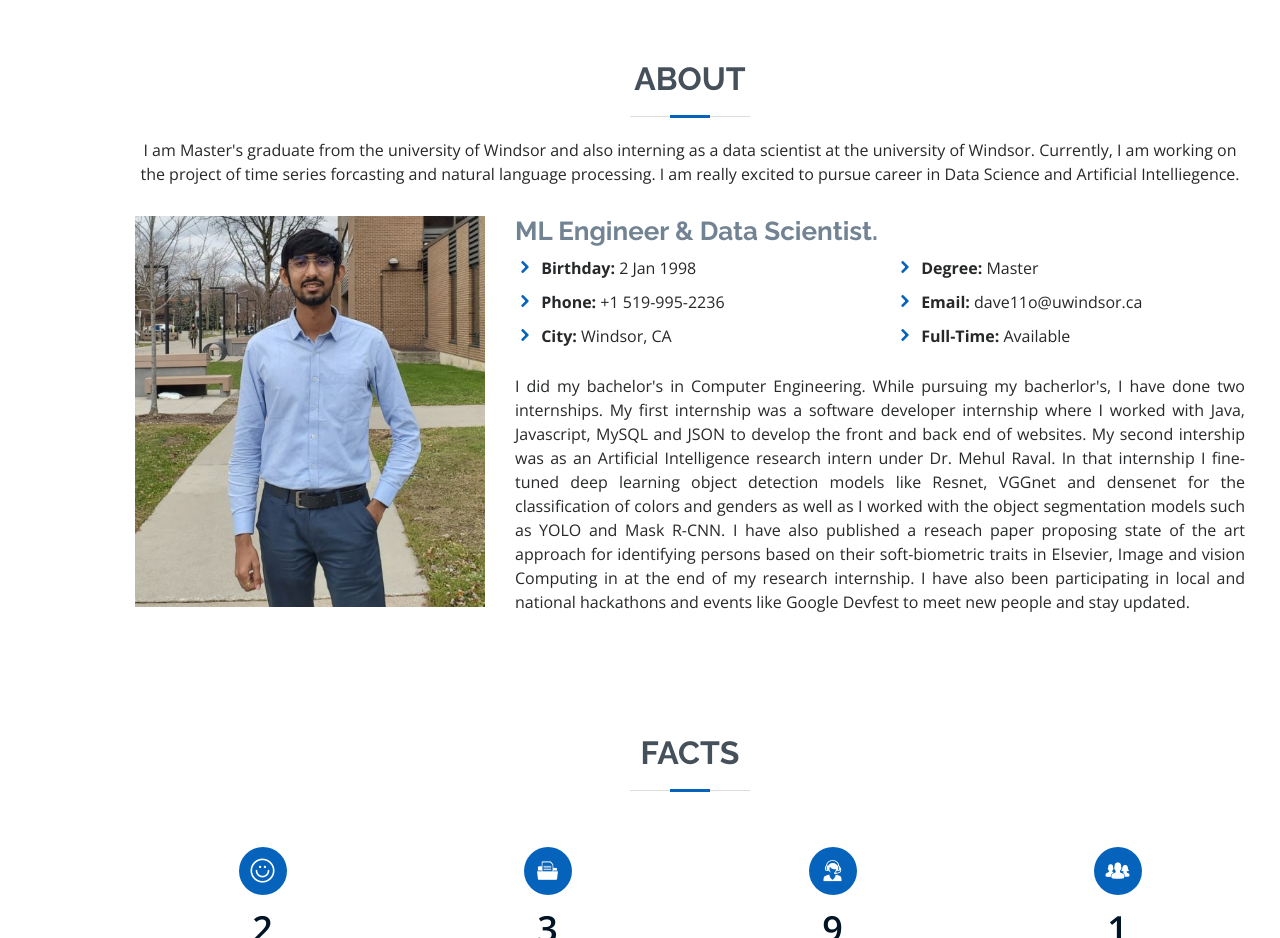
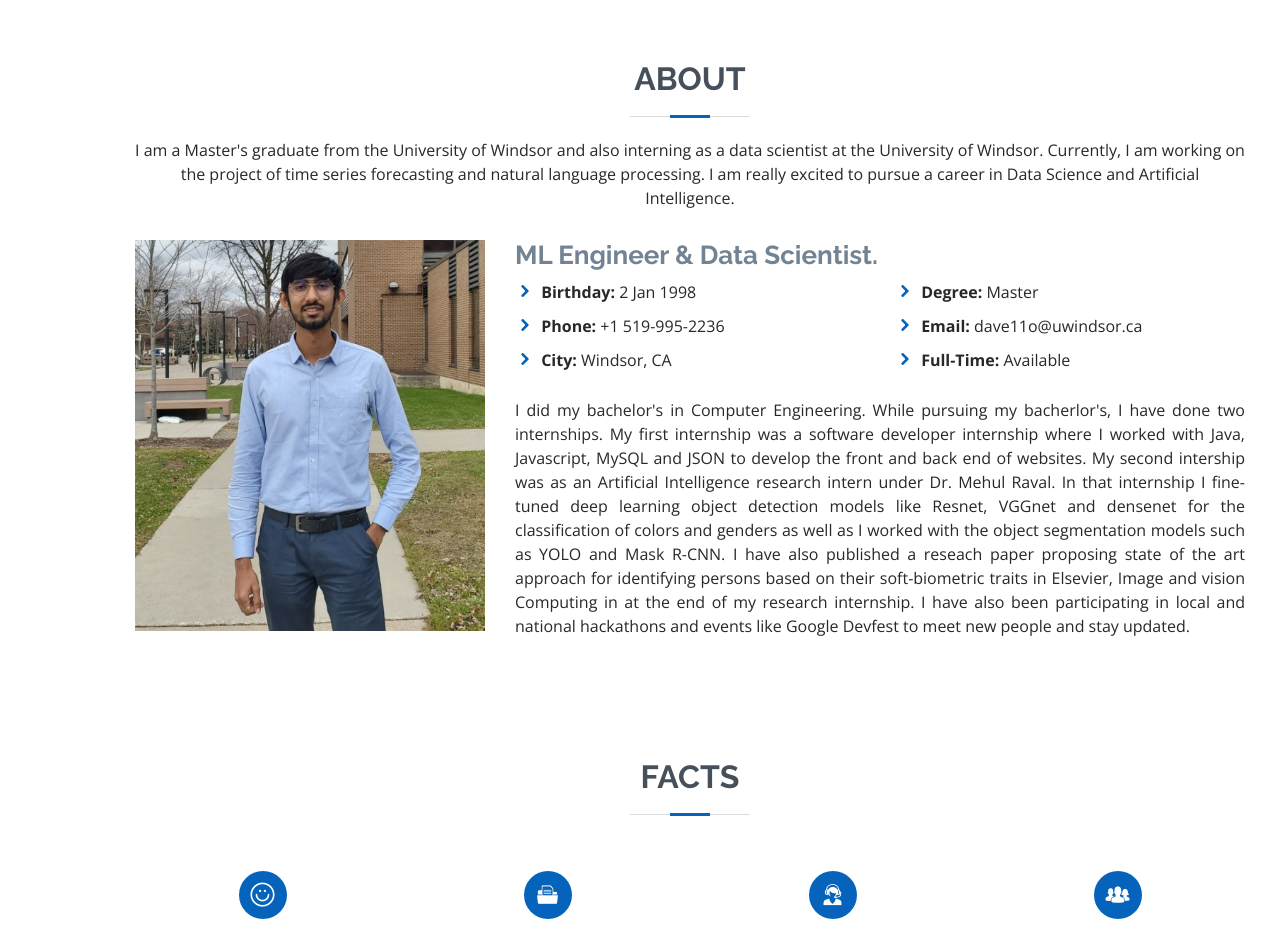
Before and after one commit to shiv2198/portfolio, a plain HTML site: page index.html in a window 1280 px wide. Shown: the part 800-1738 px from the top of the page. Drawn offline with nearby package versions, Linux system fonts and the light colour scheme; files whose address does not match are found by name.

Commit message:
Update index.html

```diff
--- a/index.html
+++ b/index.html
@@ -84,7 +84,7 @@
 
         <div class="section-title">
           <h2>About</h2>
-          <p>I am Master's graduate from the university of Windsor and also interning as a data scientist at the university of Windsor. Currently, I am working on the project of time series forcasting and natural language processing. I am really excited to pursue career in Data Science and Artificial Intelliegence.</p>
+          <p>I am a Master's graduate from the University of Windsor and also interning as a data scientist at the University of Windsor. Currently, I am working on the project of time series forecasting and natural language processing. I am really excited to pursue a career in Data Science and Artificial Intelligence.</p>
         </div>
 
         <div class="row">
```
